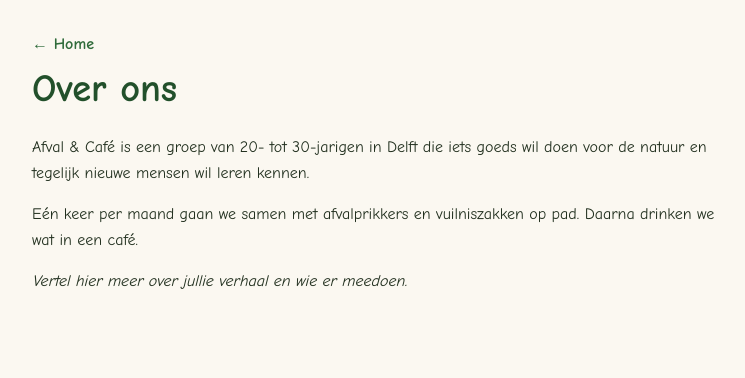
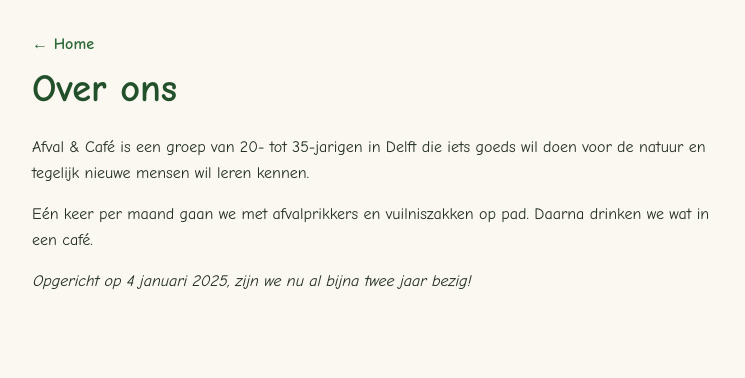
Before and after one commit to Afvalcafe/afvalcafe.github.io, a plain HTML site: page over-ons.html in a window 1280 px wide. Shown: the whole page, without its empty margins (264-1009 px from the left). Drawn offline with Linux system fonts and the light colour scheme.

Commit message:
Update age range and add founding date in over-ons.html

```diff
--- a/over-ons.html
+++ b/over-ons.html
@@ -10,9 +10,9 @@
   <main>
     <nav><a class="back" href="index.html">← Home</a></nav>
     <h1>Over ons</h1>
-    <p>Afval &amp; Café is een groep van 20- tot 30-jarigen in Delft die iets goeds wil doen voor de natuur en tegelijk nieuwe mensen wil leren kennen.</p>
-    <p>Eén keer per maand gaan we samen met afvalprikkers en vuilniszakken op pad. Daarna drinken we wat in een café.</p>
-    <p><em>Vertel hier meer over jullie verhaal en wie er meedoen.</em></p>
+    <p>Afval &amp; Café is een groep van 20- tot 35-jarigen in Delft die iets goeds wil doen voor de natuur en tegelijk nieuwe mensen wil leren kennen.</p>
+    <p>Eén keer per maand gaan we met afvalprikkers en vuilniszakken op pad. Daarna drinken we wat in een café.</p>
+    <p><em>Opgericht op 4 januari 2025, zijn we nu al bijna twee jaar bezig!</em></p>
   </main>
 </body>
 </html>
```
